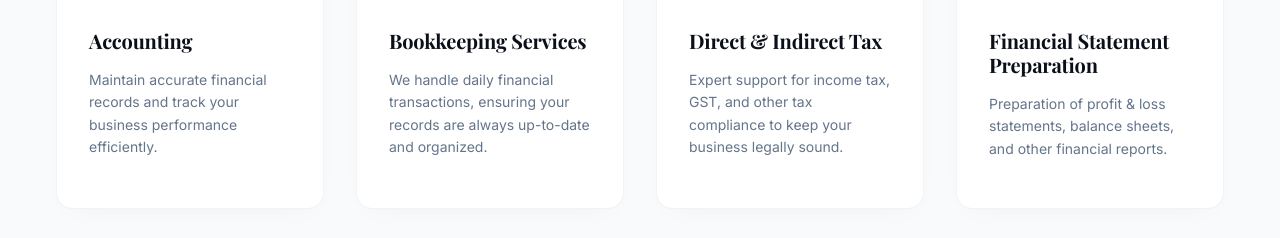
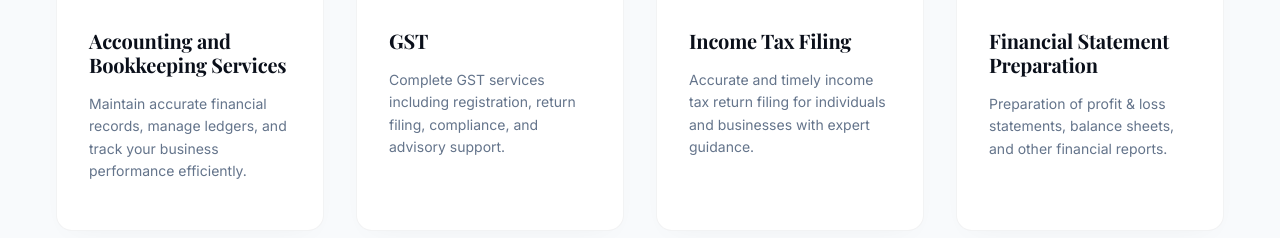
Before and after one commit to Pixeloid-Solutions/Jass-Associates, a plain HTML site: page index.html in a window 1280 px wide. Shown: the part 1175-1413 px from the top of the page. Drawn offline with nearby package versions, Linux system fonts and the light colour scheme.

Commit message:
Update index.html

```diff
--- a/index.html
+++ b/index.html
@@ -80,23 +80,22 @@
 
                 <div class="services-grid">
                     <div class="service-card fade-in-up">
-                    <div class="service-icon"><i class="ph ph-calculator"></i></div>
-                    <h3 class="service-title">Accounting</h3>
-                    <p class="service-desc">Maintain accurate financial records and track your business performance efficiently.</p>
+                        <div class="service-icon"><i class="ph ph-calculator"></i></div>
+                        <h3 class="service-title">Accounting and Bookkeeping Services</h3>
+                        <p class="service-desc">Maintain accurate financial records, manage ledgers, and track your business performance efficiently.</p>
                     </div>
 
                     <div class="service-card fade-in-up" style="animation-delay: 0.1s;">
-                        <div class="service-icon"><i class="ph ph-book"></i></div>
-                        <h3 class="service-title">Bookkeeping Services</h3>
-                        <p class="service-desc">We handle daily financial transactions, ensuring your records are always up-to-date and organized.</p>
+                        <div class="service-icon"><i class="ph ph-receipt"></i></div>
+                        <h3 class="service-title">GST</h3>
+                        <p class="service-desc">Complete GST services including registration, return filing, compliance, and advisory support.</p>
                     </div>
 
                     <div class="service-card fade-in-up" style="animation-delay: 0.2s;">
-                        <div class="service-icon"><i class="ph ph-percent"></i></div>
-                        <h3 class="service-title">Direct & Indirect Tax</h3>
-                        <p class="service-desc">Expert support for income tax, GST, and other tax compliance to keep your business legally sound.</p>
+                        <div class="service-icon"><i class="ph ph-file-text"></i></div>
+                        <h3 class="service-title">Income Tax Filing</h3>
+                        <p class="service-desc">Accurate and timely income tax return filing for individuals and businesses with expert guidance.</p>
                     </div>
-
                     <div class="service-card fade-in-up" style="animation-delay: 0.3s;">
                         <div class="service-icon"><i class="ph ph-file-text"></i></div>
                         <h3 class="service-title">Financial Statement Preparation</h3>
@@ -153,6 +152,7 @@
                                 <div>
                                     <h4>Phone</h4>
                                     <p>+91 8075047748</p>
+                                    <p>+91 9539125434</p>
                                 </div>
                             </div>
 
@@ -203,7 +203,7 @@
     </footer>
 
     <!-- Floating WhatsApp Button -->
-    <a href="https://wa.me/918075047748?text=Hi!%20I%20have%20an%20inquiry%20regarding%20CA%20services." target="_blank"
+    <a href="https://wa.me/918075047748?text=Hi!%20I%20have%20an%20inquiry%20regarding%20financial%20services%20offered%20by%20your%20firm" target="_blank"
         class="whatsapp-float" aria-label="Chat on WhatsApp">
         <i class="ph-fill ph-whatsapp-logo"></i>
     </a>
```
